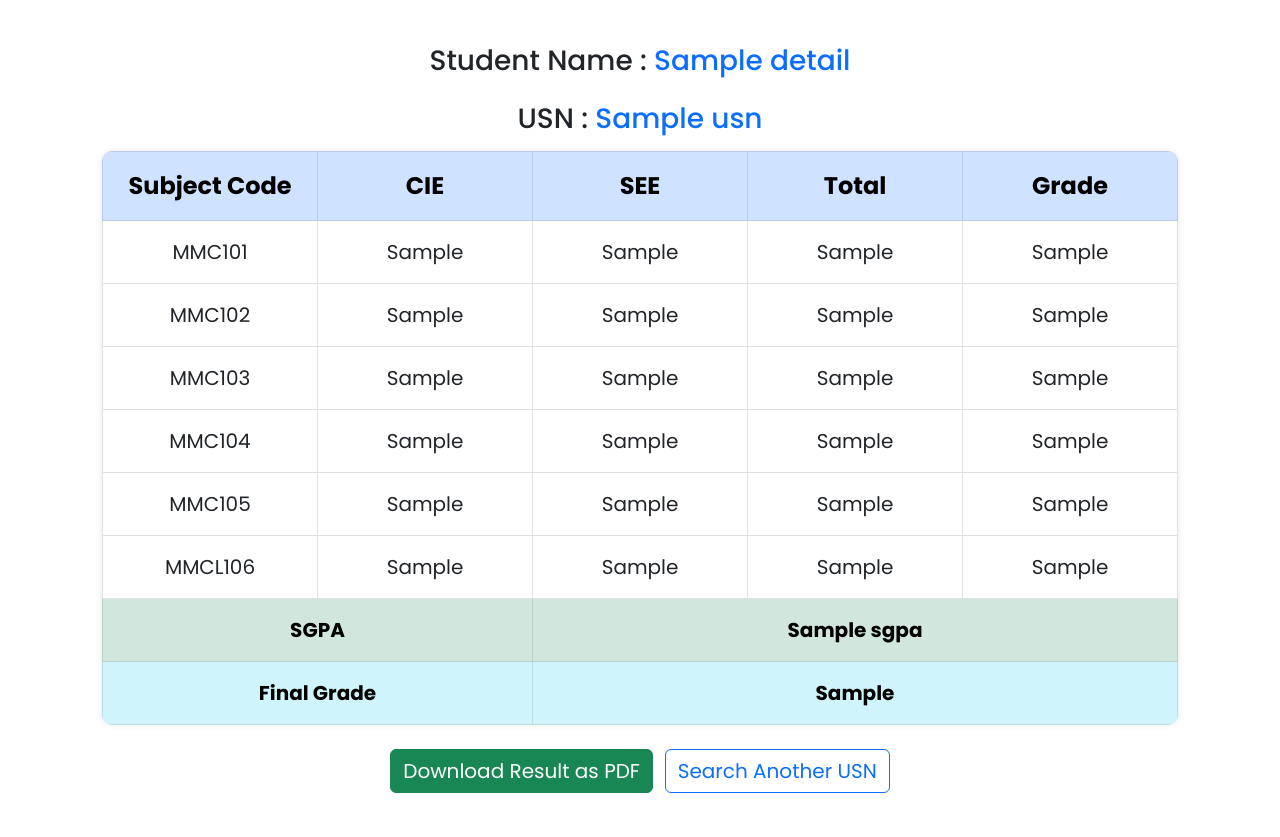
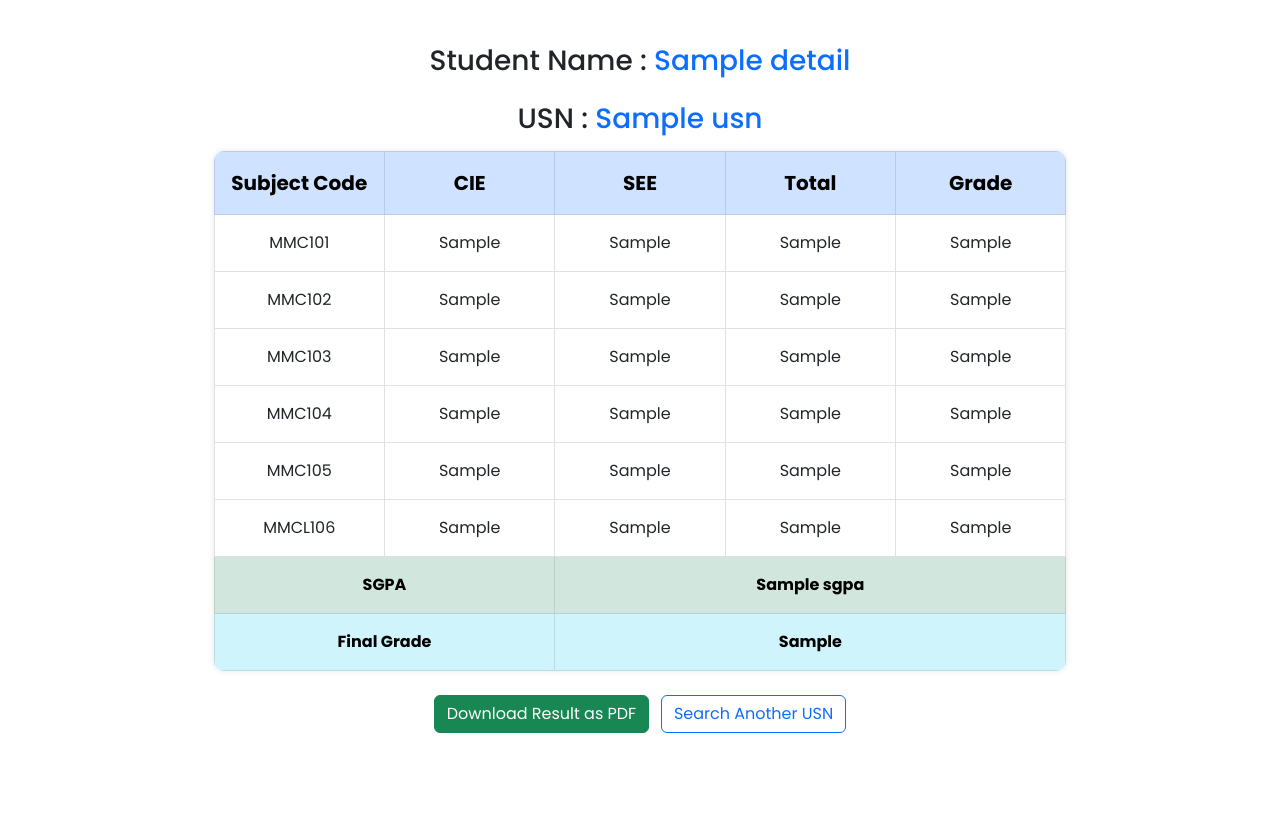
Before and after one commit to Vikram2003-07/Result_website, a Flask app: template templates/result.html in a window 1280 px wide. After the commit the page ends 733 px from the top, so only its background shows below. Run offline with Flask 3, Linux system fonts and the light colour scheme; the template is opened without the code that fills it: most values are stand-ins (such as "Sample title", 1, 10 or a date in 2020); parts of the project's set-up code (start-up, migrations or seed data) failed here and were passed over; some libraries are stand-ins or nearby versions.

Commit message:
Result page

```diff
--- a/templates/result.html
+++ b/templates/result.html
@@ -24,8 +24,8 @@
     }
 
     #result-content {
-        max-width: 100%;
-        width: 90vw;
+        max-width: 80%;
+        width: 80vw;
         margin: 0 auto;
         padding: 20px;
         background-color: white;
@@ -171,38 +171,38 @@
             <table class="table table-bordered table-hover text-center mb-0">
                 <thead class="table-light">
                     <tr class="text-center table-primary">
-                        <th class="fs-4 p-3">Subject Code</th>
-                        <th class="fs-4 p-3">CIE</th>
-                        <th class="fs-4 p-3">SEE</th>
-                        <th class="fs-4 p-3">Total</th>
-                        <th class="fs-4 p-3">Grade</th>
+                        <th class="fs-5 p-3">Subject Code</th>
+                        <th class="fs-5 p-3">CIE</th>
+                        <th class="fs-5 p-3">SEE</th>
+                        <th class="fs-5 p-3">Total</th>
+                        <th class="fs-5 p-3">Grade</th>
                     </tr>
                 </thead>
                 <tbody class="table-row-group">
                 {% for code in ['MMC101', 'MMC102', 'MMC103', 'MMC104', 'MMC105', 'MMCL106'] %}
                     <tr>
-                        <td class="fs-5 p-3 text-center">{{ code }}</td>
-                        <td class="fs-5 p-3 text-center">{{ details[code ~ '(CIE)'] }}</td>
-                        <td class="fs-5 p-3 text-center">{{ details[code ~ '(SEE)'] }}</td>
-                        <td class="fs-5 p-3 text-center">{{ details[code ~ '(Total)'] }}</td>
-                        <td class="fs-5 p-3 text-center">{{ details[code ~ '(GR)'] }}</td>
+                        <td class="fs-6 p-3 text-center">{{ code }}</td>
+                        <td class="fs-6 p-3 text-center">{{ details[code ~ '(CIE)'] }}</td>
+                        <td class="fs-6 p-3 text-center">{{ details[code ~ '(SEE)'] }}</td>
+                        <td class="fs-6 p-3 text-center">{{ details[code ~ '(Total)'] }}</td>
+                        <td class="fs-6 p-3 text-center">{{ details[code ~ '(GR)'] }}</td>
                     </tr>
                     {% endfor %}
                     <tr class="table-success">
-                        <td colspan="2" class="fs-5 p-3 fw-semibold text-center">SGPA</td>
-                        <td colspan="3" class="fs-5 p-3 fw-semibold text-center">{{ details['SGPA'] }}</td>
+                        <td colspan="2" class="fs-6 p-3 fw-semibold text-center">SGPA</td>
+                        <td colspan="3" class="fs-6 p-3 fw-semibold text-center">{{ details['SGPA'] }}</td>
                     </tr>
                     <tr class="table-info">
-                        <td colspan="2" class="fs-5 p-3 fw-semibold text-center">Final Grade</td>
-                        <td colspan="3" class="fs-5 p-3 fw-semibold text-center">{{ details['Final Grade'] }}</td>
+                        <td colspan="2" class="fs-6 p-3 fw-semibold text-center">Final Grade</td>
+                        <td colspan="3" class="fs-6 p-3 fw-semibold text-center">{{ details['Final Grade'] }}</td>
                     </tr>
             </tbody>
         </table>
     </div>
 
     <div class="text-center mt-4">
-        <button onclick="downloadPDF()" class="btn btn-success fs-5">Download Result as PDF</button>
-        <a href="/" class="btn btn-outline-primary ms-2 fs-5">Search Another USN</a>
+        <button onclick="downloadPDF()" class="btn btn-success fs-6">Download Result as PDF</button>
+        <a href="/" class="btn btn-outline-primary ms-2 fs-6">Search Another USN</a>
     </div>
 </div>
 
```
